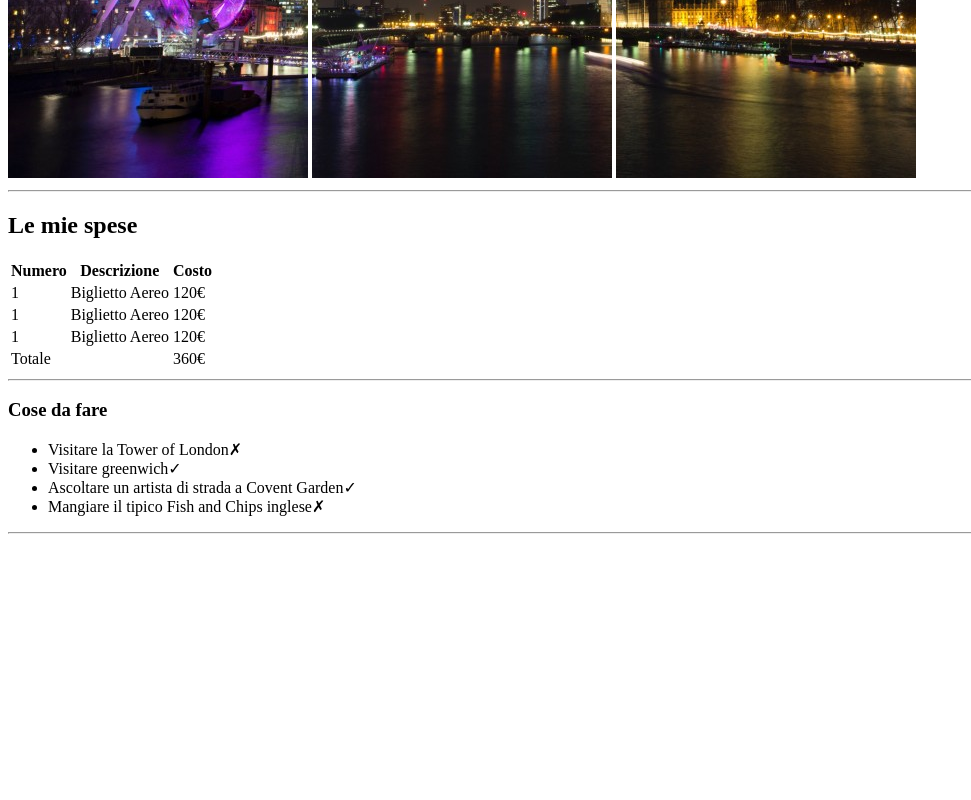
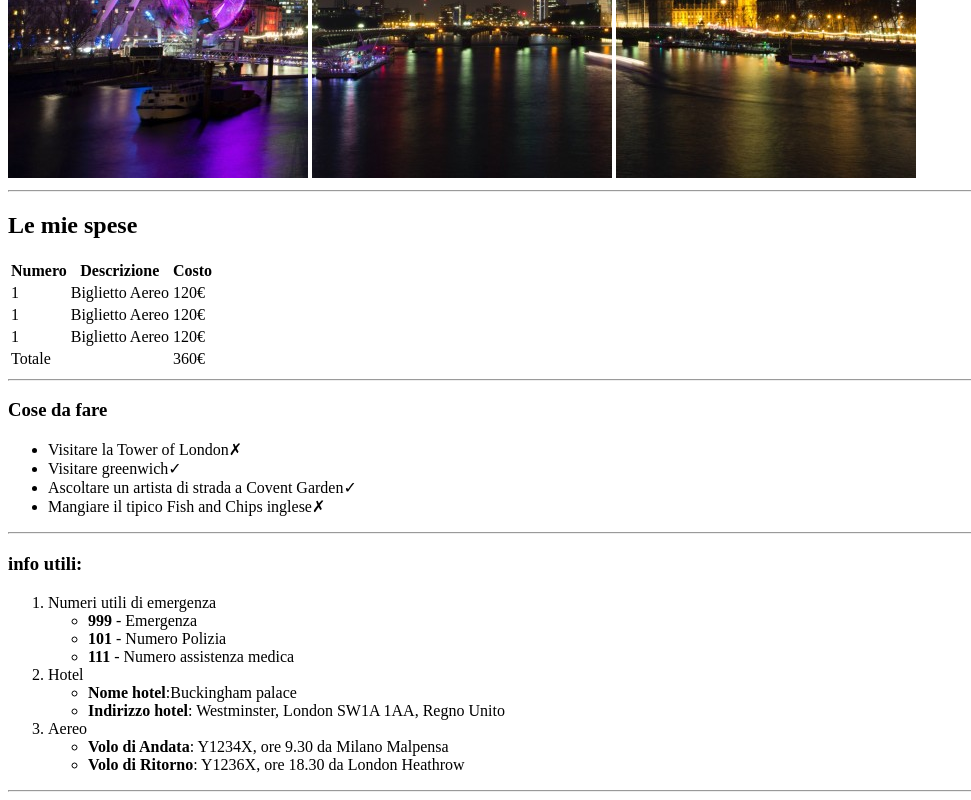
Before and after one commit to enricoforesta/html-london-trip, a plain HTML site: page index.html in a window 1280 px wide. Shown: the part 502-1302 px from the top of the page, without its empty margins (0-971 px from the left). Before the commit the page ends 1044 px from the top, so only its background shows below. Drawn offline with Linux system fonts and the light colour scheme.

Commit message:
feat: informazioni

```diff
--- a/index.html
+++ b/index.html
@@ -68,7 +68,33 @@
             <hr>
         </div>
         <!-- /le cose da fare -->
-
+        <!-- informazioni -->
+        <div>
+            <h3>info utili:</h3>
+            <ol>
+                <li>Numeri utili di emergenza
+                    <ul>
+                        <li><strong>999</strong> - Emergenza</li>
+                        <li><strong>101</strong> - Numero Polizia</li>
+                        <li><strong>111</strong> - Numero assistenza medica</li>
+                    </ul>
+                </li>
+                <li>Hotel
+                    <ul>
+                        <li><strong>Nome hotel</strong>:Buckingham palace</li>
+                        <li><strong>Indirizzo hotel</strong>: Westminster, London SW1A 1AA, Regno Unito</li>
+                    </ul>
+                </li>
+                <li>Aereo
+                    <ul>
+                        <li><strong>Volo di Andata</strong>: Y1234X, ore 9.30 da Milano Malpensa</li>
+                        <li><strong>Volo di Ritorno</strong>: Y1236X, ore 18.30 da London Heathrow</li>
+                    </ul>
+                </li>
+            </ol>
+            <hr>
+        </div>
+        <!-- /informazioni -->
     </main>
     <footer>
 
```
